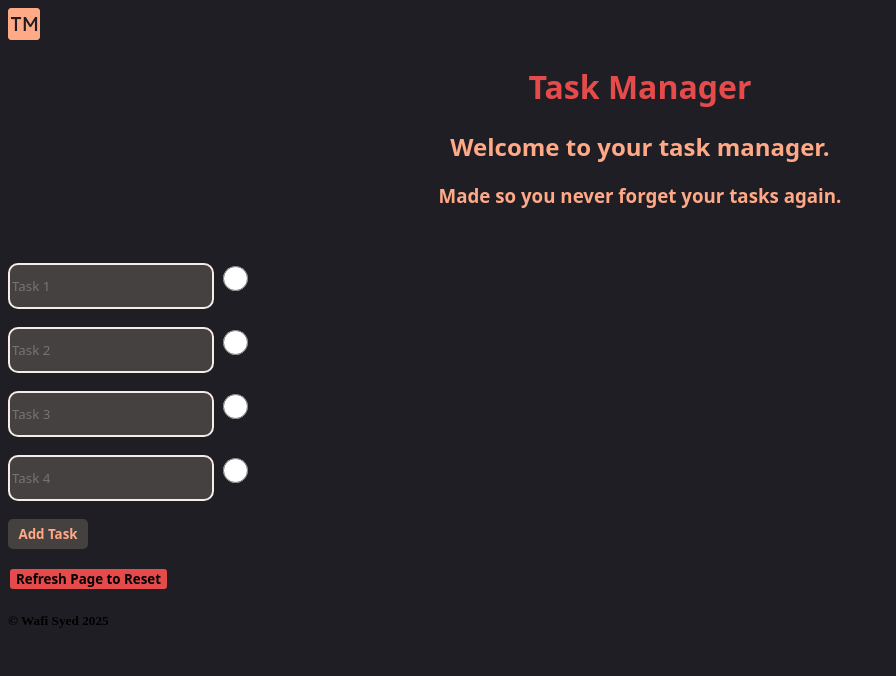
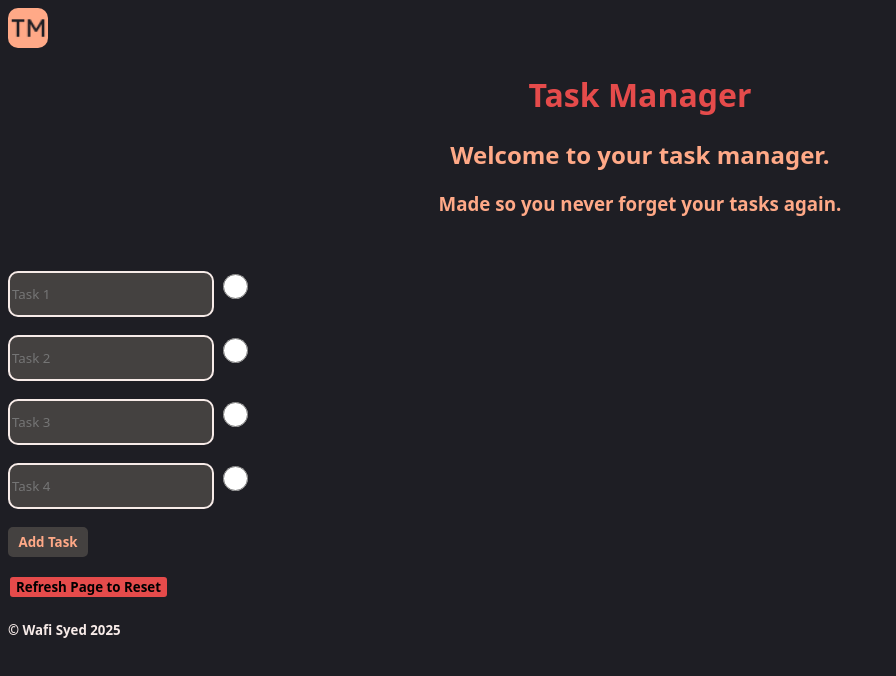
Before and after one commit to WafflesNZXT/TaskManager, a plain HTML site: page index.html in a window 1280 px wide. Shown: the whole page, without its empty margins (0-896 px from the left). Drawn offline with Linux system fonts and the light colour scheme.

Commit message:
Update style.css
styles for new html additions

```diff
--- a/style.css
+++ b/style.css
@@ -1,5 +1,11 @@
 body {
     background-color: #1E1E24;
+}
+
+.logo {
+    width: 40px;
+    height: 40px;
+    border-radius: 10px;
 }
 
 h1 {
@@ -71,3 +77,8 @@ input[type="radio"]:checked {
     border: 2px solid #1E1E24;
     border-radius: 5px;
 }
+
+.copyright {
+    font-family:system-ui, -apple-system, BlinkMacSystemFont, 'Segoe UI', Roboto, Oxygen, Ubuntu, Cantarell, 'Open Sans', 'Helvetica Neue', sans-serif;
+    color: #F7EBE8;
+}
```
